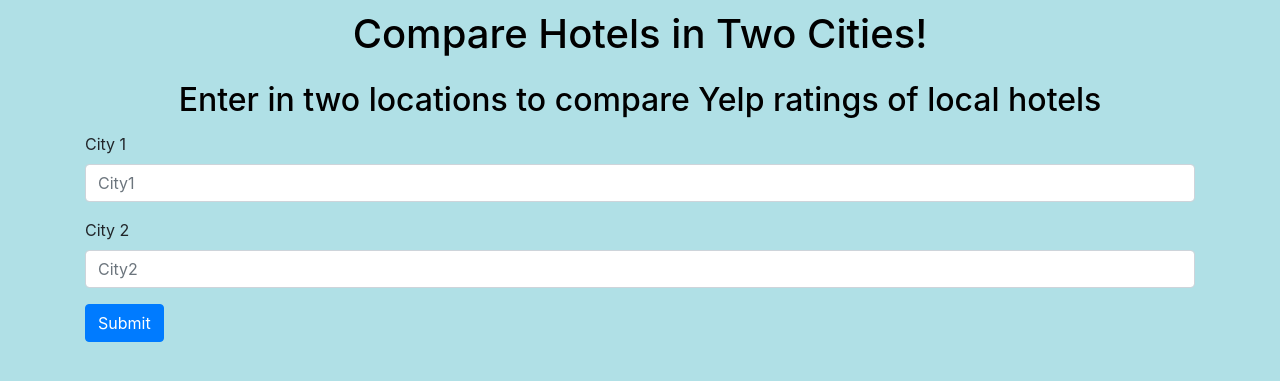
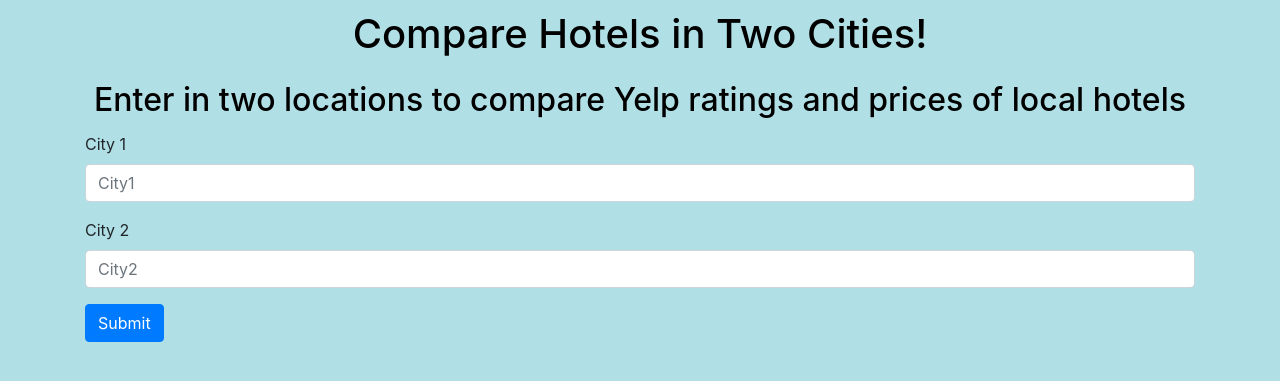
Before and after one commit to sarahhdong/UCSD-TritonHacks-2021, a Flask app: page /hotel in a window 1280 px wide. Shown: the part 56-437 px from the top of the page. Run offline with Flask 2, Linux system fonts and the light colour scheme; some libraries are stand-ins or nearby versions.

Commit message:
Update hotel.html

```diff
--- a/templates/hotel.html
+++ b/templates/hotel.html
@@ -1,7 +1,7 @@
 {% extends 'layout.html' %}
 
 {% block content %}
-<h1>{% block title %} Compare Hotels in Two Cities! <br> <h2>Enter in two locations to compare Yelp ratings of local hotels</h2>{% endblock %}</h1>
+<h1>{% block title %} Compare Hotels in Two Cities! <br> <h2>Enter in two locations to compare Yelp ratings and prices of local hotels</h2>{% endblock %}</h1>
 
 <form method="post">
     <div class="form-group">
```
